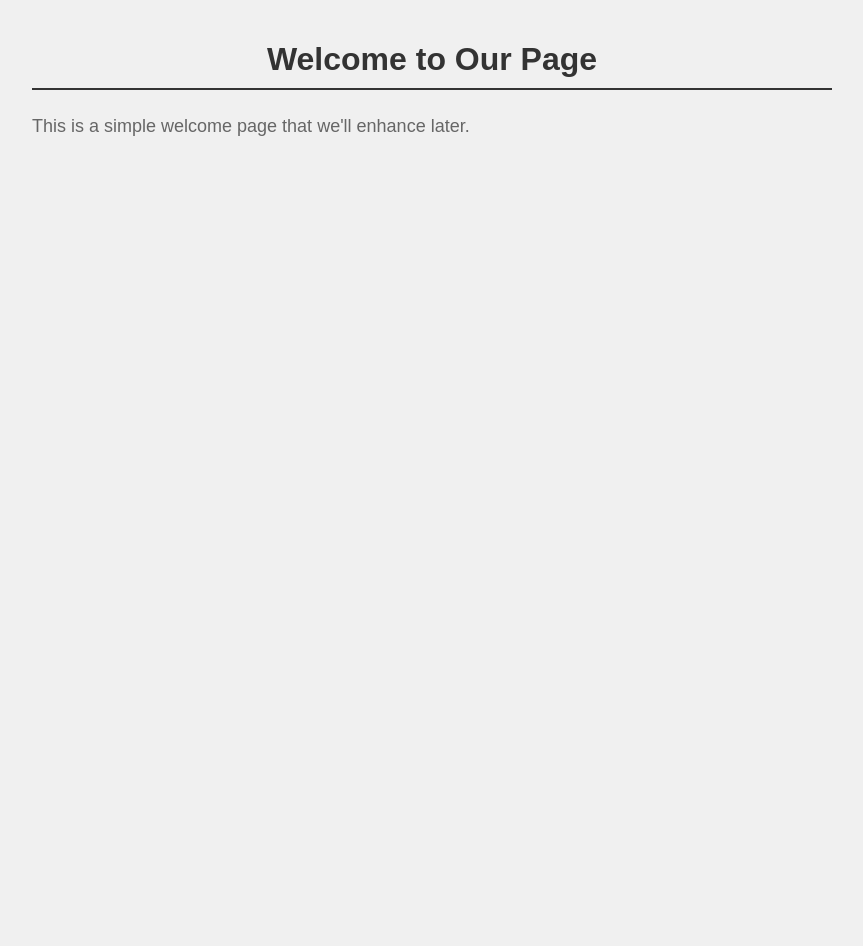
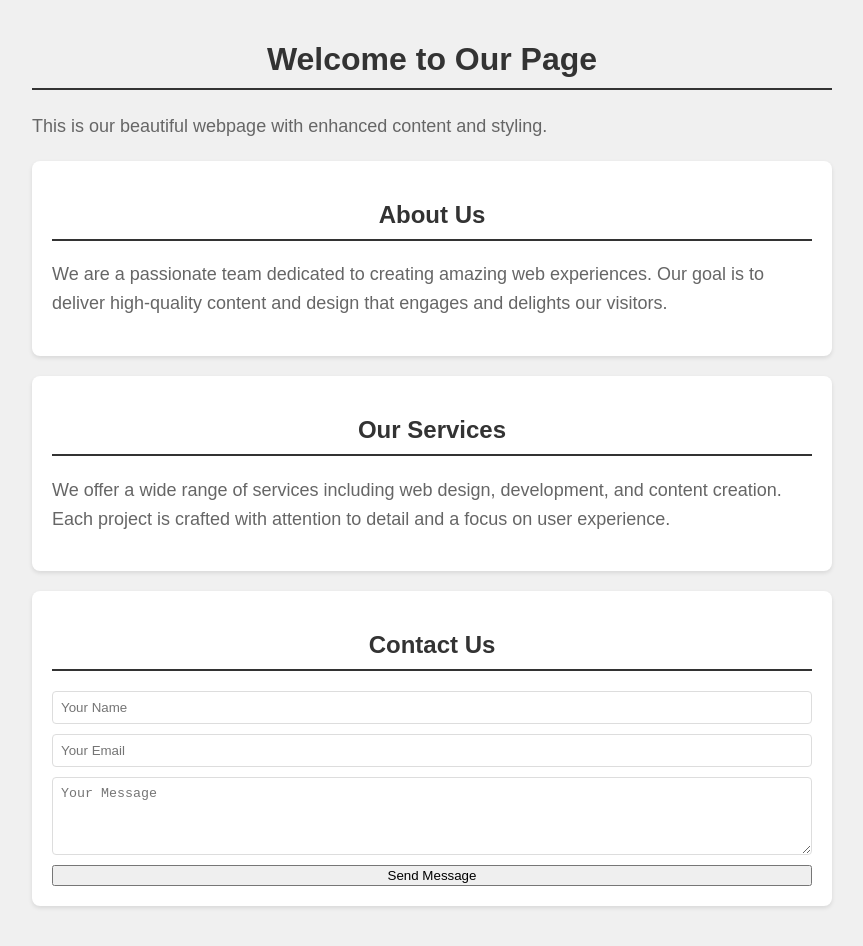
Before and after one commit to zfones/test, a plain HTML site: page index.html in a window 1280 px wide. Shown: the whole page, without its empty margins (208-1071 px from the left). Before the commit the page ends 800 px from the top, so only its background shows below. Drawn offline with Linux system fonts and the light colour scheme.

Commit message:
Add more content sections

```diff
--- a/index.html
+++ b/index.html
@@ -12,7 +12,7 @@
             padding: 20px;
             background-color: #f0f0f0;
         }
-        h1 {
+        h1, h2 {
             color: #333;
             text-align: center;
             border-bottom: 2px solid #333;
@@ -23,10 +23,47 @@
             line-height: 1.6;
             font-size: 18px;
         }
+        section {
+            background: white;
+            padding: 20px;
+            margin: 20px 0;
+            border-radius: 8px;
+            box-shadow: 0 2px 4px rgba(0,0,0,0.1);
+        }
+        .contact-form {
+            display: grid;
+            gap: 10px;
+        }
+        .contact-form input,
+        .contact-form textarea {
+            padding: 8px;
+            border: 1px solid #ddd;
+            border-radius: 4px;
+        }
     </style>
 </head>
 <body>
     <h1>Welcome to Our Page</h1>
-    <p>This is a simple welcome page that we'll enhance later.</p>
+    <p>This is our beautiful webpage with enhanced content and styling.</p>
+
+    <section>
+        <h2>About Us</h2>
+        <p>We are a passionate team dedicated to creating amazing web experiences. Our goal is to deliver high-quality content and design that engages and delights our visitors.</p>
+    </section>
+
+    <section>
+        <h2>Our Services</h2>
+        <p>We offer a wide range of services including web design, development, and content creation. Each project is crafted with attention to detail and a focus on user experience.</p>
+    </section>
+
+    <section>
+        <h2>Contact Us</h2>
+        <div class="contact-form">
+            <input type="text" placeholder="Your Name">
+            <input type="email" placeholder="Your Email">
+            <textarea placeholder="Your Message" rows="4"></textarea>
+            <button>Send Message</button>
+        </div>
+    </section>
 </body>
 </html>
```
